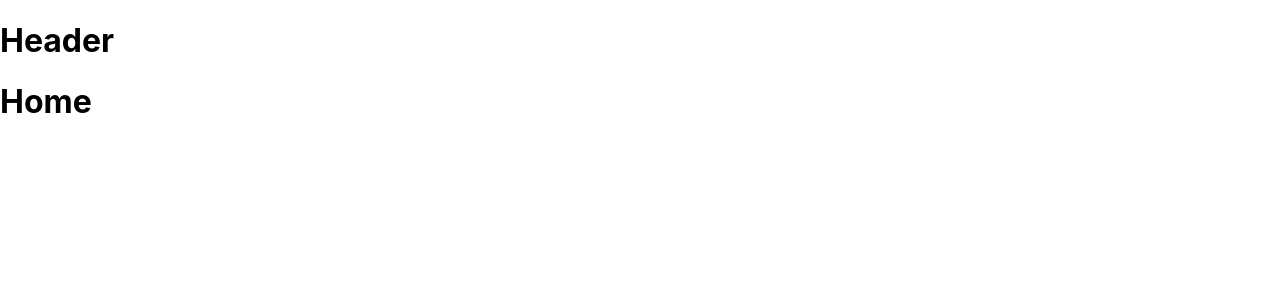
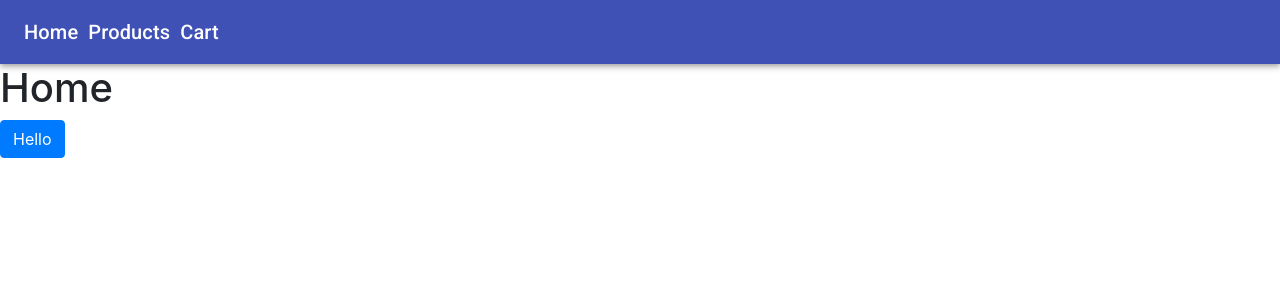
Before and after one commit to realahsanshah/Shoe-Store-App, a React (Create React App) app: page / in a window 1280 px wide. Shown: the top 300 px of the page. Built offline with nearby package versions, Linux system fonts and the light colour scheme.

Commit message:
Added AppBar

```diff
--- a/package.json
+++ b/package.json
@@ -8,6 +8,7 @@
     "@testing-library/jest-dom": "^4.2.4",
     "@testing-library/react": "^9.3.2",
     "@testing-library/user-event": "^7.1.2",
+    "bootstrap": "^4.5.2",
     "history": "5",
     "react": "^16.13.1",
     "react-dom": "^16.13.1",
--- a/src/App.js
+++ b/src/App.js
@@ -1,8 +1,10 @@
 import React from 'react';
 import './App.css';
 import {Routes,Route} from 'react-router-dom';
-import Header from './components/header.js';
-import Home from './components/home.js';
+import Header from './components/Header';
+import Home from './components/Home';
+import Products from './components/Products';
+import Cart from './components/Cart';
 
 function App() {
   return (
@@ -10,6 +12,8 @@ function App() {
       <Header />
       <Routes>
         <Route path='/' element={<Home />} />
+        <Route path='products' element={<Products/>} />
+        <Route path='cart' element={<Cart/>} />
       </Routes>
 
     </div>
--- /dev/null
+++ b/src/components/Cart.js
@@ -0,0 +1,11 @@
+import React from 'react';
+
+const Cart = () => {
+    return (
+        <div>
+            <h3>Cart</h3>
+        </div>
+     );
+}
+
+export default Cart;
--- a/src/components/Header.js
+++ b/src/components/Header.js
@@ -1,10 +1,44 @@
 import React from 'react';
+import {AppBar,Typography,makeStyles,Toolbar,Button} from '@material-ui/core'
+import {useNavigate} from 'react-router-dom';
+
+const useStyles = makeStyles((theme) => ({
+    root: {
+      flexGrow: 1,
+    },
+    menuButton: {
+      marginRight: theme.spacing(2),
+      marginLeft:'auto',
+      flexGrow:1
+    },
+    title: {
+      flexGrow: 0,
+      cursor:'pointer',
+      marginRight:'10px'
+    },
+  }));
+
+
 
 const Header = () => {
+    const classes = useStyles();
+    const navigate=useNavigate();
     return (
-        <div>
-            <h1>Header</h1>
-        </div>
+        <div className={classes.root}>
+      <AppBar position="static">
+        <Toolbar>
+          <Typography variant="h6" className={classes.title} onClick={()=>navigate('/')}>
+            Home
+          </Typography>
+          <Typography variant="h6" className={classes.title} onClick={()=>navigate('/Products')}>
+            Products
+          </Typography>
+          <Typography variant="h6" className={classes.title} onClick={()=>navigate('/Cart')}>
+            Cart
+          </Typography>
+        </Toolbar>
+      </AppBar>
+    </div>
      );
 }
 
--- a/src/components/Home.js
+++ b/src/components/Home.js
@@ -5,6 +5,7 @@ const Home = () => {
     return (
         <div>
             <h1>Home</h1>
+            <button className='btn btn-primary'>Hello</button>
         </div>
      );
 }
--- /dev/null
+++ b/src/components/Products.js
@@ -0,0 +1,12 @@
+import React from 'react'
+
+
+const Products = () => {
+    return (
+        <div>
+            <h3>Products</h3>
+        </div>
+     );
+}
+
+export default Products;
--- a/src/index.js
+++ b/src/index.js
@@ -4,6 +4,7 @@ import './index.css';
 import App from './App';
 import * as serviceWorker from './serviceWorker';
 import {BrowserRouter as Router} from 'react-router-dom';
+import '../node_modules/bootstrap/dist/css/bootstrap.min.css'
 
 ReactDOM.render(
   <React.StrictMode>
```
Also changed, not shown: 1 other file (tests, documents, lock files or other folders).
